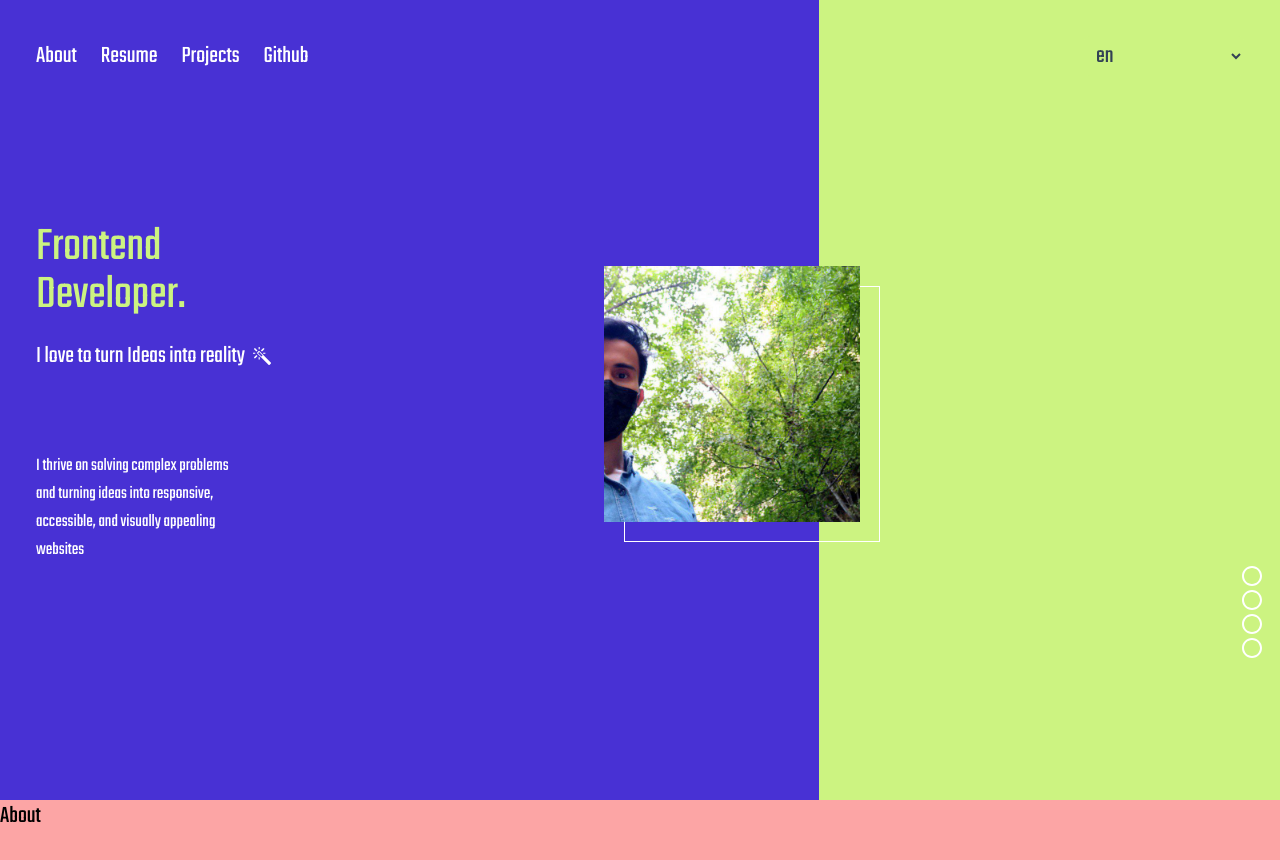
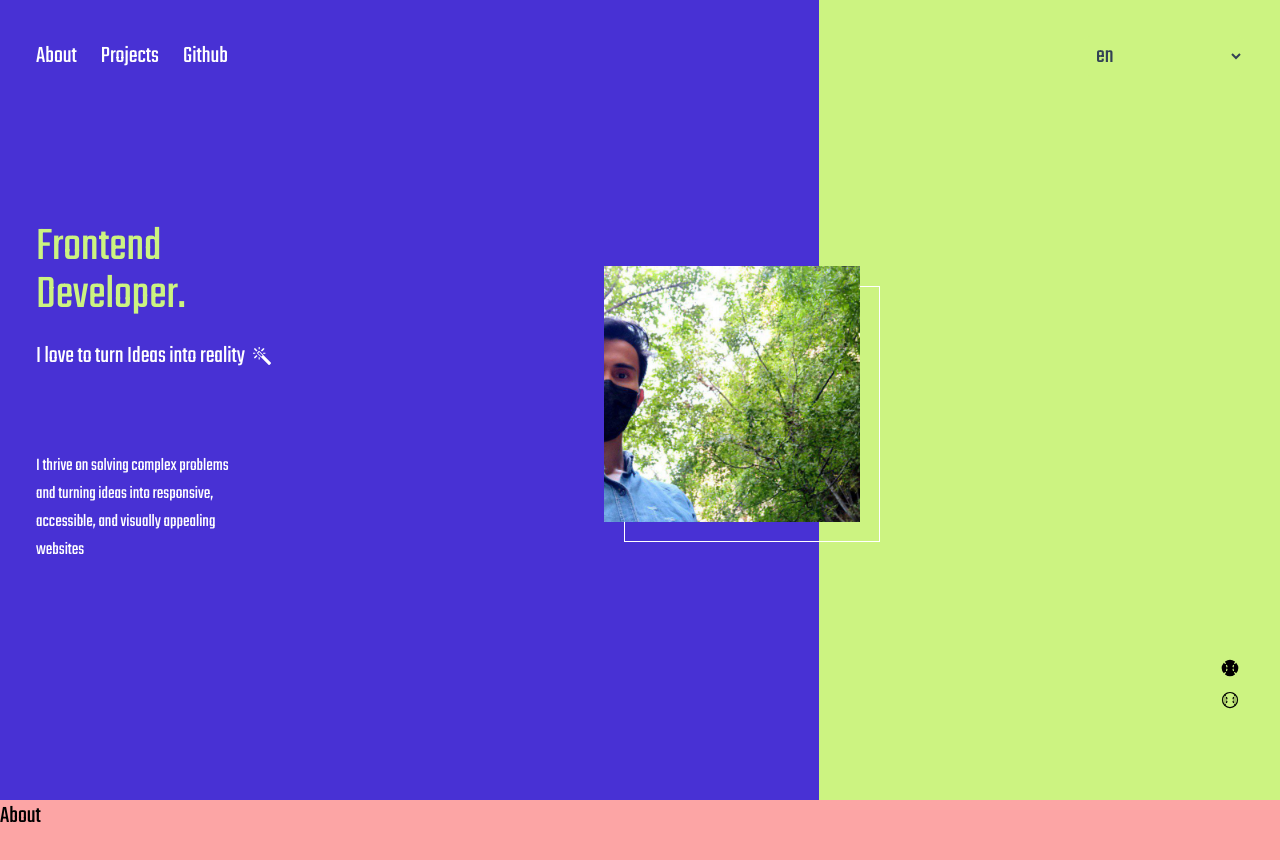
Before and after one commit to MEHDI-AHMADY/portfolio, a Next.js app: page /en in a window 1280 px wide. Shown: the top 860 px of the page. Built offline with nearby package versions, Linux system fonts and the light colour scheme.

Commit message:
feat : add context api to manage sectionRefs

```diff
--- a/app/[locale]/layout.tsx
+++ b/app/[locale]/layout.tsx
@@ -5,6 +5,7 @@ import { NextIntlClientProvider } from "next-intl";
 import { getMessages } from "next-intl/server";
 import { notFound } from "next/navigation";
 import { routing } from "../../i18n/routing";
+import { SectionContextProvider } from "@/context/SectionRefsContext";
 
 export const metadata: Metadata = {
   title: "Portfolio",
@@ -38,7 +39,7 @@ export default async function RootLayout({
         } antialiased overflow-hidden`}
       >
         <NextIntlClientProvider messages={messages}>
-          {children}
+          <SectionContextProvider>{children}</SectionContextProvider>
         </NextIntlClientProvider>
       </body>
     </html>
--- a/app/[locale]/page.tsx
+++ b/app/[locale]/page.tsx
@@ -1,44 +1,14 @@
-"use client";
-
 import About from "@/components/About";
-import Header from "@/components/Header";
 import Hero from "@/components/Hero";
-import { useEffect, useRef } from "react";
+import SectionNavigate from "@/components/SectionNavigate";
 
 export default function Home() {
-  const heroRef = useRef<HTMLElement>(null);
-  const aboutRef = useRef<HTMLElement>(null);
-
-  const sections = [heroRef , aboutRef];
-  useEffect(() => {
-    const handleKeyDown = (event: KeyboardEvent) => {
-      const currentSectionIndex = sections.findIndex((ref) => {
-        const rect = ref.current?.getBoundingClientRect();
-        return rect && rect.top >= 0 && rect.bottom <= window.innerHeight;
-      });
-
-      if (
-        event.key === "ArrowDown" &&
-        currentSectionIndex < sections.length - 1
-      ) {
-        sections[currentSectionIndex + 1].current?.scrollIntoView({
-          behavior: "smooth",
-        });
-      } else if (event.key === "ArrowUp" && currentSectionIndex > 0) {
-        sections[currentSectionIndex - 1].current?.scrollIntoView({
-          behavior: "smooth",
-        });
-      }
-    };
-
-    window.addEventListener("keydown", handleKeyDown);
-    return () => window.removeEventListener("keydown", handleKeyDown);
-  }, []);
 
   return (
     <>
-      <Hero sectionRef={heroRef} sections={{ about : aboutRef}} />
-      <About sectionRef={aboutRef} />
+      <Hero />
+      <About />
+      <SectionNavigate />
     </>
   );
 }
--- a/app/types/shared.ts
+++ /dev/null
@@ -1,3 +0,0 @@
-export interface SectionProps {
-    sectionRef : React.RefObject<HTMLElement | null>
-}
--- a/components/About.tsx
+++ b/components/About.tsx
@@ -1,9 +1,12 @@
-import { SectionProps } from '@/app/types/shared';
+"use client" ;
+
+import { useSections } from '@/context/SectionRefsContext';
 import React from 'react';
 
-const About:React.FC<SectionProps> = ({sectionRef}) => {
+const About = () => {
+   const {aboutRef} = useSections()
   return (
-    <section ref={sectionRef} className="h-screen bg-red-300">About</section>
+    <section ref={aboutRef} className="h-screen bg-red-300">About</section>
   )
 }
 
--- a/components/Header.tsx
+++ b/components/Header.tsx
@@ -1,16 +1,18 @@
+"use client";
+
 import { Link } from "@/i18n/routing";
 import React from "react";
 import { useLocale, useTranslations } from "next-intl";
 import LocaleSwitcher from "./LocaleSwitcher";
-import { HeroProps } from "./Hero";
+import { useSections } from "@/context/SectionRefsContext";
 
-type HeaderProps = Pick<HeroProps, "sections">;
-
-const Header: React.FC<HeaderProps> = ({ sections }) => {
+const Header = () => {
   const t = useTranslations("Header");
   const locale = useLocale();
+  const { sections } = useSections();
 
   const style = locale === "en" ? "text-white" : "text-primary";
+
   const scrollToSection = (sectionRef: React.RefObject<HTMLElement | null>) => {
     sectionRef.current?.scrollIntoView({ behavior: "smooth" });
   };
@@ -20,15 +22,15 @@ const Header: React.FC<HeaderProps> = ({ sections }) => {
       <nav>
         <ul className={`flex items-center gap-6 ${style}`}>
           <li className="nav-item">
-            <button onClick={() => scrollToSection(sections.about)} className="outline-none">
+            <button
+              onClick={() => scrollToSection(sections[1])}
+              className="outline-none"
+            >
               {t("about")}
             </button>
           </li>
           <li className="nav-item">
-            <Link href="#resume">{t("resume")}</Link>
-          </li>
-          <li className="nav-item">
-            <Link href="#projects">{t("projects")}</Link>
+            <button onClick={() => scrollToSection(sections[2])}>{t("projects")}</button>
           </li>
           <li className="nav-item">
             <Link href="#github">{t("github")}</Link>
--- a/components/Hero.tsx
+++ b/components/Hero.tsx
@@ -1,29 +1,23 @@
+"use client";
+
 import { useLocale, useTranslations } from "next-intl";
 import { ImMagicWand } from "react-icons/im";
 import Header from "./Header";
 import Image from "next/image";
 import MyImage from "@/assets/images/me.jpg";
-import SectionNavigate from "./SectionNavigate";
-import { SectionProps } from "@/app/types/shared";
+import { useSections } from "@/context/SectionRefsContext";
 
-export interface HeroProps extends SectionProps {
-  sections: {
-    about: React.RefObject<HTMLElement | null>;
-  };
-}
-
-const Hero: React.FC<HeroProps> = ({ sectionRef, sections }) => {
+const Hero = () => {
   const t = useTranslations("HomePage");
   const locale = useLocale();
+  const { heroRef, sections } = useSections();
 
   const style = locale === "en" ? "text-white" : "text-primary";
 
   return (
-    <section
-      ref={sectionRef}
-      className="shared-bg p-4 text-white lg:min-h-screen"
-    >
-      <Header sections={sections}/>
+    <section ref={heroRef} className="shared-bg p-4 text-white lg:min-h-screen">
+      <Header />
+
       <div className="flex items-center justify-between mt-32 px-5">
         <div className={`${style}`}>
           <h1 className="text-5xl text-secondary">
@@ -55,8 +49,6 @@ const Hero: React.FC<HeroProps> = ({ sectionRef, sections }) => {
           <Image src={MyImage} fill={true} alt="myImage" loading="lazy" />
         </div>
       </div>
-
-      <SectionNavigate />
     </section>
   );
 };
--- a/components/SectionNavigate.tsx
+++ b/components/SectionNavigate.tsx
@@ -1,22 +1,61 @@
-import Link from "next/link";
-import { MdOutlineCircle } from "react-icons/md";
+"use client";
 
-const links = [
-  { href: "#about" },
-  { href: "#resume" },
-  { href: "#projects" },
-  { href: "#contact" },
-];
+import { useSections } from "@/context/SectionRefsContext";
+import { useLocale } from "next-intl";
+import { useEffect, useState } from "react";
+import { PiBaseballFill } from "react-icons/pi";
+import { PiBaseballDuotone } from "react-icons/pi";
 
 const SectionNavigate = () => {
+  const [currentSectionIndex, setCurrentSectionIndex] = useState<number | null>(
+    null
+  );
+  const { sections } = useSections();
+  const locale = useLocale();
+
+  const activeStyle = locale === "en" ? "bg-primary" : "bg-secondary";
+  const nonActiveStyle = locale === "en" ? "bg-white" : "bg";
+
+  const scrollToSection = (sectionRef: React.RefObject<HTMLElement | null>) => {
+    sectionRef.current?.scrollIntoView({ behavior: "smooth" });
+  };
+
+  useEffect(() => {
+    const updateCurrentSection = () => {
+      const visibleSectionIndex = sections.findIndex((ref) => {
+        const rect = ref.current?.getBoundingClientRect();
+        return rect && rect.top >= 0 && rect.bottom <= window.innerHeight;
+      });
+
+      if (visibleSectionIndex !== -1) {
+        setCurrentSectionIndex(visibleSectionIndex);
+      }
+    };
+
+    updateCurrentSection();
+
+    const handleScroll = () => {
+      updateCurrentSection();
+    };
+
+    window.addEventListener("scroll", handleScroll);
+    return () => {
+      window.removeEventListener("scroll", handleScroll);
+    };
+  }, []);
+
   return (
-    <nav dir="rtl">
+    <nav className="fixed bottom-20 end-10">
       <ul>
-        {links.map((link, index) => (
+        {sections.map((section, index) => (
           <li key={index}>
-            <Link href={link.href}>
-              <MdOutlineCircle />
-            </Link>
+            <button onClick={() => scrollToSection(section)}>
+              {currentSectionIndex === index ? (
+                <PiBaseballFill className="w-5 h-5" />
+              ) : (
+                <PiBaseballDuotone className="w-5 h-5" />
+              )}
+            </button>
           </li>
         ))}
       </ul>
--- /dev/null
+++ b/context/SectionRefsContext.tsx
@@ -0,0 +1,59 @@
+"use client";
+
+import { createContext, PropsWithChildren, useContext, useEffect, useRef } from "react";
+
+type SectionRefs = {
+  aboutRef: React.RefObject<HTMLElement | null>;
+  heroRef: React.RefObject<HTMLElement | null>;
+  sections: React.RefObject<HTMLElement | null>[];
+};
+
+export const SectionsContext = createContext<SectionRefs | null>(null);
+
+export const SectionContextProvider: React.FC<PropsWithChildren> = ({
+  children,
+}) => {
+  const heroRef = useRef<HTMLElement | null>(null);
+  const aboutRef = useRef<HTMLElement | null>(null);
+
+  const sections = [heroRef, aboutRef];
+
+  useEffect(() => {
+    const handleKeyDown = (event: KeyboardEvent) => {
+      const currentSectionIndex = sections.findIndex((ref) => {
+        const rect = ref.current?.getBoundingClientRect();
+        return rect && rect.top >= 0 && rect.bottom <= window.innerHeight;
+      });
+
+      if (
+        event.key === "ArrowDown" &&
+        currentSectionIndex < sections.length - 1
+      ) {
+       sections[currentSectionIndex + 1].current?.scrollIntoView({
+          behavior: "smooth",
+        });
+      } else if (event.key === "ArrowUp" && currentSectionIndex > 0) {
+        sections[currentSectionIndex - 1].current?.scrollIntoView({
+          behavior: "smooth",
+        });
+      }
+    };
+
+    window.addEventListener("keydown", handleKeyDown);
+    return () => window.removeEventListener("keydown", handleKeyDown);
+  }, []);
+
+  return (
+    <SectionsContext.Provider value={{heroRef , aboutRef , sections}}>
+        {children}
+    </SectionsContext.Provider>
+  )
+};
+
+export const useSections = () => {
+    const context = useContext(SectionsContext);
+    if (!context) {
+      throw new Error("useSections must be used within a SectionContextProvider");
+    }
+    return context;
+  };
```
